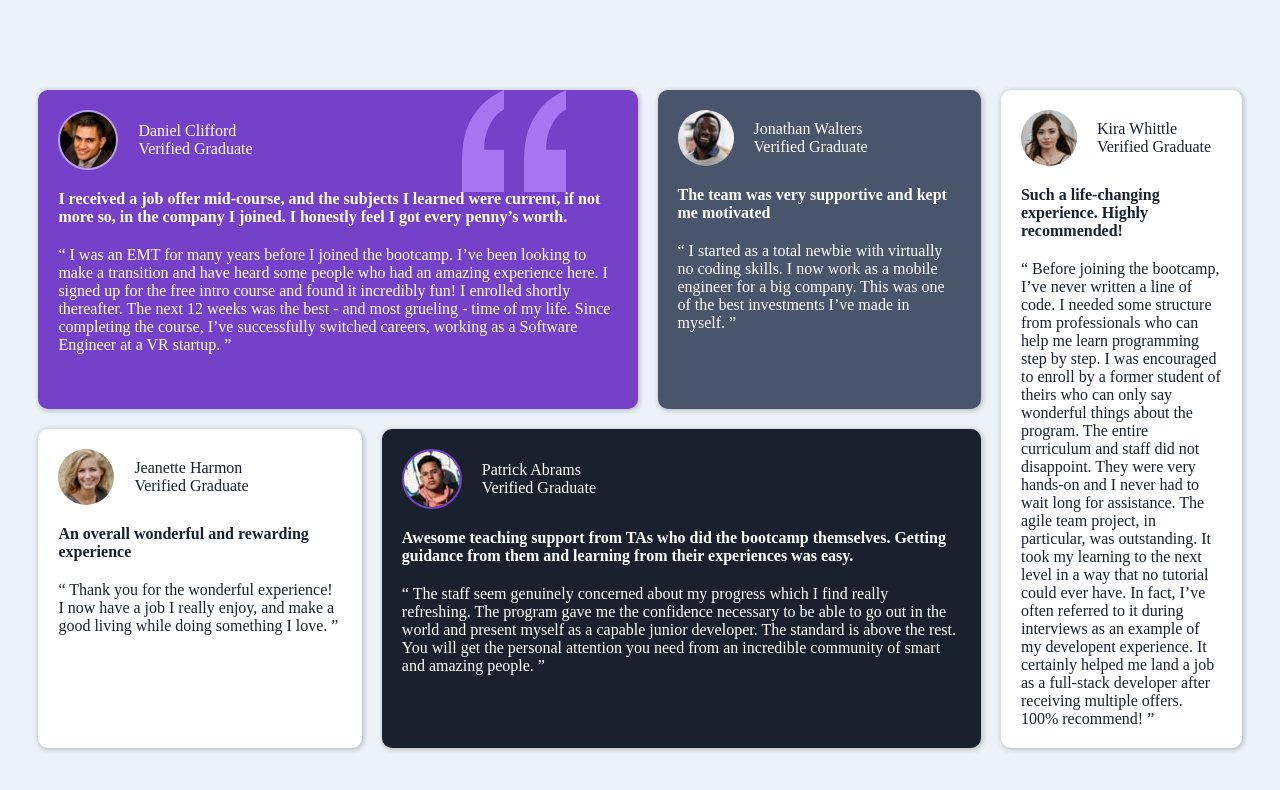
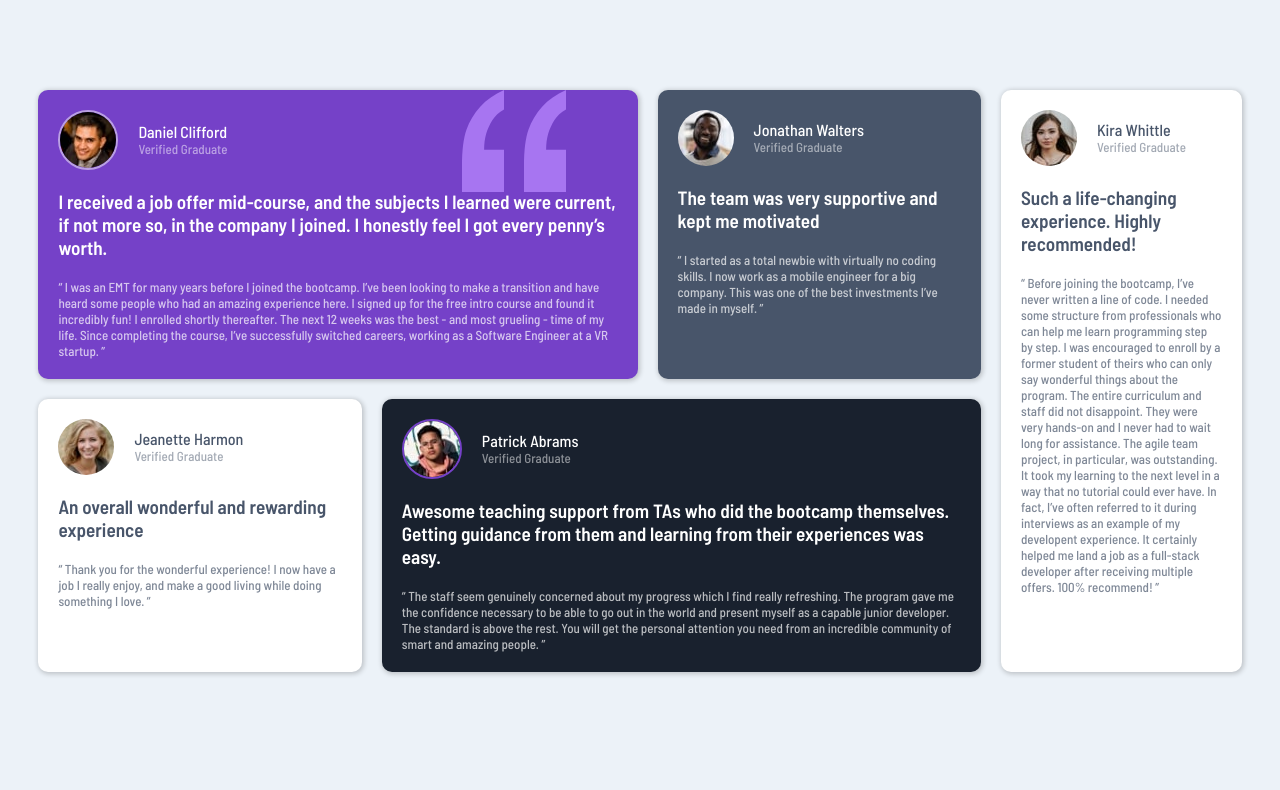
Before and after one commit to JustinasVe/testimonials-grid-section, a plain HTML site: page index.html in a window 1280 px wide. Drawn offline with Linux system fonts and the light colour scheme.

Commit message:
feat: update font style according to style guide

```diff
--- a/index.html
+++ b/index.html
@@ -6,6 +6,9 @@
 
     <link rel="icon" type="image/png" sizes="32x32" href="./images/favicon-32x32.png">
     <link rel="stylesheet" href="style.css">
+    <link rel="preconnect" href="https://fonts.googleapis.com">
+    <link rel="preconnect" href="https://fonts.gstatic.com" crossorigin>
+    <link href="https://fonts.googleapis.com/css2?family=Barlow+Semi+Condensed:wght@500;600&display=swap" rel="stylesheet">
     <title>Testimonial grid section</title>
   </head>
 <body>
@@ -17,12 +20,12 @@
           <div class="card-header">
             <img src="./images/image-daniel.jpg" class="profile-img-1" alt="daniel profile picture">
             <div class="card-header-text">
-              <p>Daniel Clifford</p>
-              <p>Verified Graduate</p>
+              <p class="name">Daniel Clifford</p>
+              <p class="graduate">Verified Graduate</p>
             </div>
           </div>
           <h4>I received a job offer mid-course, and the subjects I learned were current, if not more so, in the company I joined. I honestly feel I got every penny’s worth.</h4>
-          <p>“ I was an EMT for many years before I joined the bootcamp. I’ve been looking to make a
+          <p class="review">“ I was an EMT for many years before I joined the bootcamp. I’ve been looking to make a
           transition and have heard some people who had an amazing experience here. I signed up
           for the free intro course and found it incredibly fun! I enrolled shortly thereafter.
           The next 12 weeks was the best - and most grueling - time of my life. Since completing
@@ -32,12 +35,12 @@
           <div class="card-header">
             <img src="./images/image-jonathan.jpg" class="test-2" alt="jonathan profile picture">
             <div class="card-header-text">
-              <p>Jonathan Walters</p>
-              <p>Verified Graduate</p>
+              <p class="name">Jonathan Walters</p>
+              <p class="graduate">Verified Graduate</p>
             </div>
           </div>
           <h4>The team was very supportive and kept me motivated</h4>
-          <p>“ I started as a total newbie with virtually no coding skills. I now work as a mobile engineer
+          <p class="review">“ I started as a total newbie with virtually no coding skills. I now work as a mobile engineer
           for a big company. This was one of the best investments I’ve made in myself. ”</p>
         </div>
       </div>
@@ -46,25 +49,25 @@
           <div class="card-header">
             <img src="./images/image-jeanette.jpg" alt="jeanette profile picture">
             <div class="card-header-text">
-              <p>Jeanette Harmon</p>
-              <p>Verified Graduate</p>
+              <p class="name">Jeanette Harmon</p>
+              <p class="graduate">Verified Graduate</p>
             </div>
           </div>
           <h4>An overall wonderful and rewarding experience</h4>
-          <p>“ Thank you for the wonderful experience! I now have a job I really enjoy, and make a good living
+          <p class="review">“ Thank you for the wonderful experience! I now have a job I really enjoy, and make a good living
           while doing something I love. ”</p>
         </div>
         <div id="testimonial-4" class="grid-item">
           <div class="card-header">
             <img src="./images/image-patrick.jpg" alt="patrick profile picture">
             <div class="card-header-text">
-              <p>Patrick Abrams</p>
-              <p>Verified Graduate</p>
+              <p class="name">Patrick Abrams</p>
+              <p class="graduate">Verified Graduate</p>
             </div>
           </div>
           <h4>Awesome teaching support from TAs who did the bootcamp themselves. Getting guidance from them and
           learning from their experiences was easy.</h4>
-          <p>“ The staff seem genuinely concerned about my progress which I find really refreshing. The program
+          <p class="review">“ The staff seem genuinely concerned about my progress which I find really refreshing. The program
           gave me the confidence necessary to be able to go out in the world and present myself as a capable
           junior developer. The standard is above the rest. You will get the personal attention you need from
           an incredible community of smart and amazing people. ”</p>
@@ -75,12 +78,12 @@
       <div class="card-header">
         <img src="./images/image-kira.jpg" alt="kira profile picture">
         <div class="card-header-text">
-          <p>Kira Whittle</p>
-          <p>Verified Graduate</p>
+          <p class="name">Kira Whittle</p>
+          <p class="graduate">Verified Graduate</p>
         </div>
       </div>
       <h4>Such a life-changing experience. Highly recommended!</h4>
-      <p>“ Before joining the bootcamp, I’ve never written a line of code. I needed some structure from
+      <p class="review">“ Before joining the bootcamp, I’ve never written a line of code. I needed some structure from
       professionals who can help me learn programming step by step. I was encouraged to enroll by a former
       student of theirs who can only say wonderful things about the program. The entire curriculum and staff
       did not disappoint. They were very hands-on and I never had to wait long for assistance. The agile team
--- a/style.css
+++ b/style.css
@@ -6,6 +6,7 @@
 
 body {
     background-color: #ecf2f8;
+    font-family: 'Barlow Semi Condensed', sans-serif;
 }
 
 #testimonial-grid-container {
@@ -26,7 +27,7 @@ body {
 
 #testimonial-3, #testimonial-5 {
     background-color: #ffffff;
-    color: #19212e;
+    color: #48556a;
 }
 
 #testimonial-4 {
@@ -39,6 +40,7 @@ body {
     padding: 20px;
     border-radius: 10px;
     box-shadow: 1px 1px 5px 1px rgba(0,0,0,0.2);
+    font-size: 13px;
 }
 
 .card-header {
@@ -71,6 +73,20 @@ body {
 
 .grid-item h4 {
     margin-bottom: 20px;
+    font-size: 1.2rem;
+    font-weight: 600;
+}
+
+.name {
+    font-size: 1rem;
+}
+
+.graduate {
+    opacity: 50%;
+}
+
+.review {
+    opacity: 70%;
 }
 
 @media (min-width: 576px) {
```
